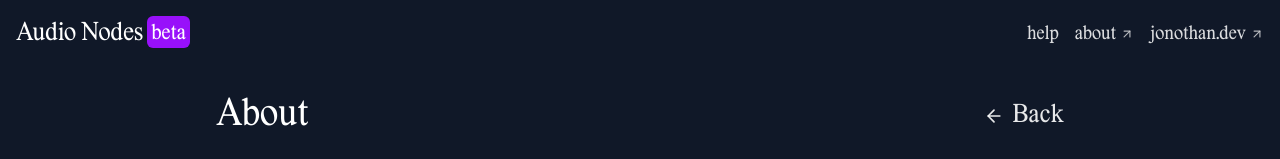
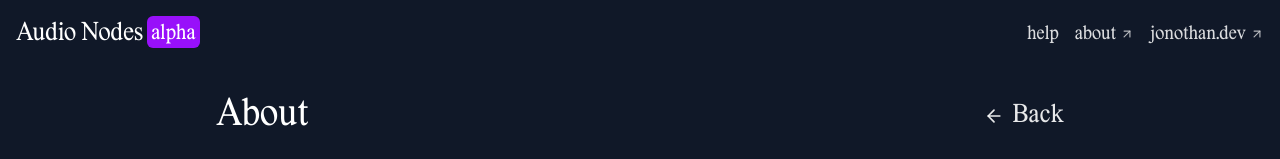
Before and after one commit to jonothanhunt/audio-nodes, a Next.js app: page /about in a window 1280 px wide. Shown: the top 159 px of the page. Built offline with nearby package versions, Linux system fonts and the light colour scheme.

Commit message:
Change to alpha

```diff
--- a/src/components/TitleBarCreds.tsx
+++ b/src/components/TitleBarCreds.tsx
@@ -20,7 +20,7 @@ export default function TitleBarCreds() {
                 >
                     <span>Audio Nodes</span>
                     <span className="text-xl bg-purple-600 mb-1 px-1 pt-2 pb-1 rounded-md inline-flex items-center leading-none self-center h-fit">
-                        beta
+                        alpha
                     </span>
                 </Link>
             </h1>
```
